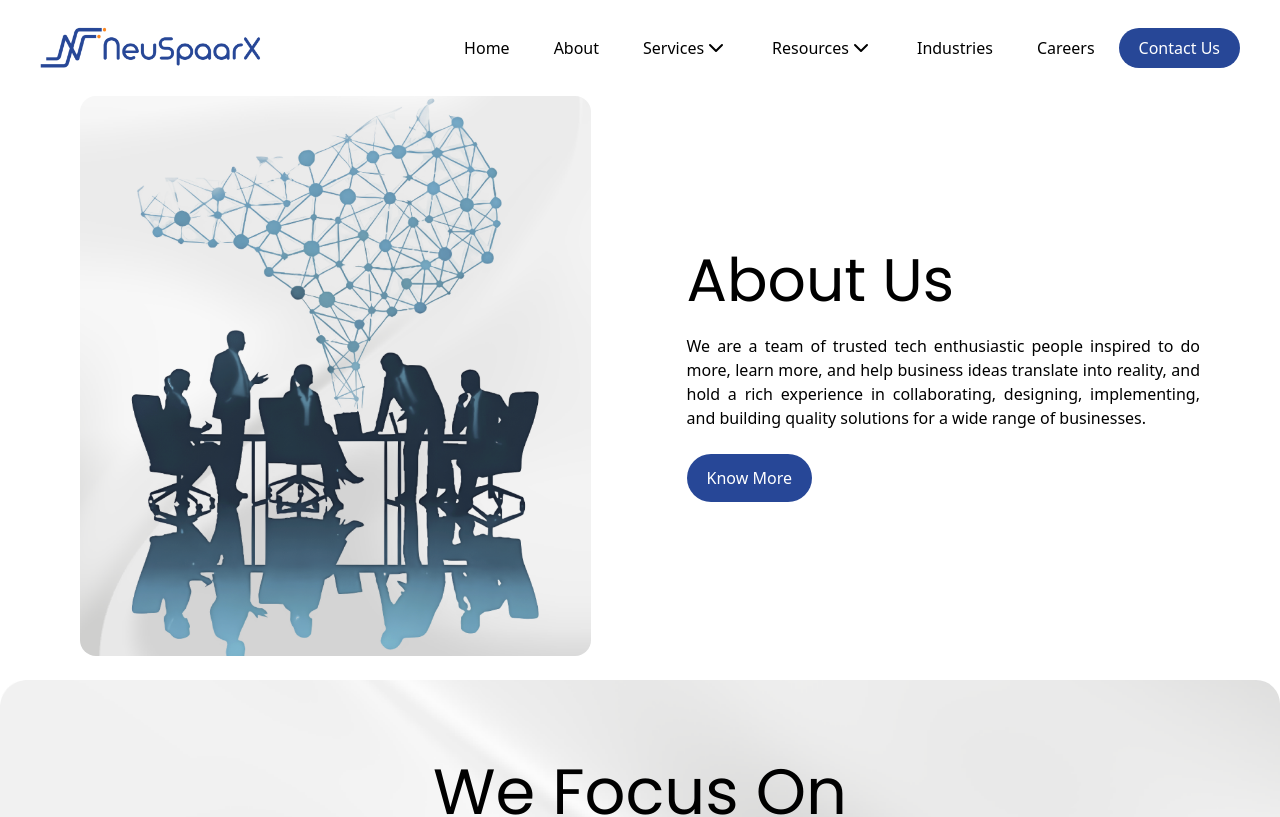
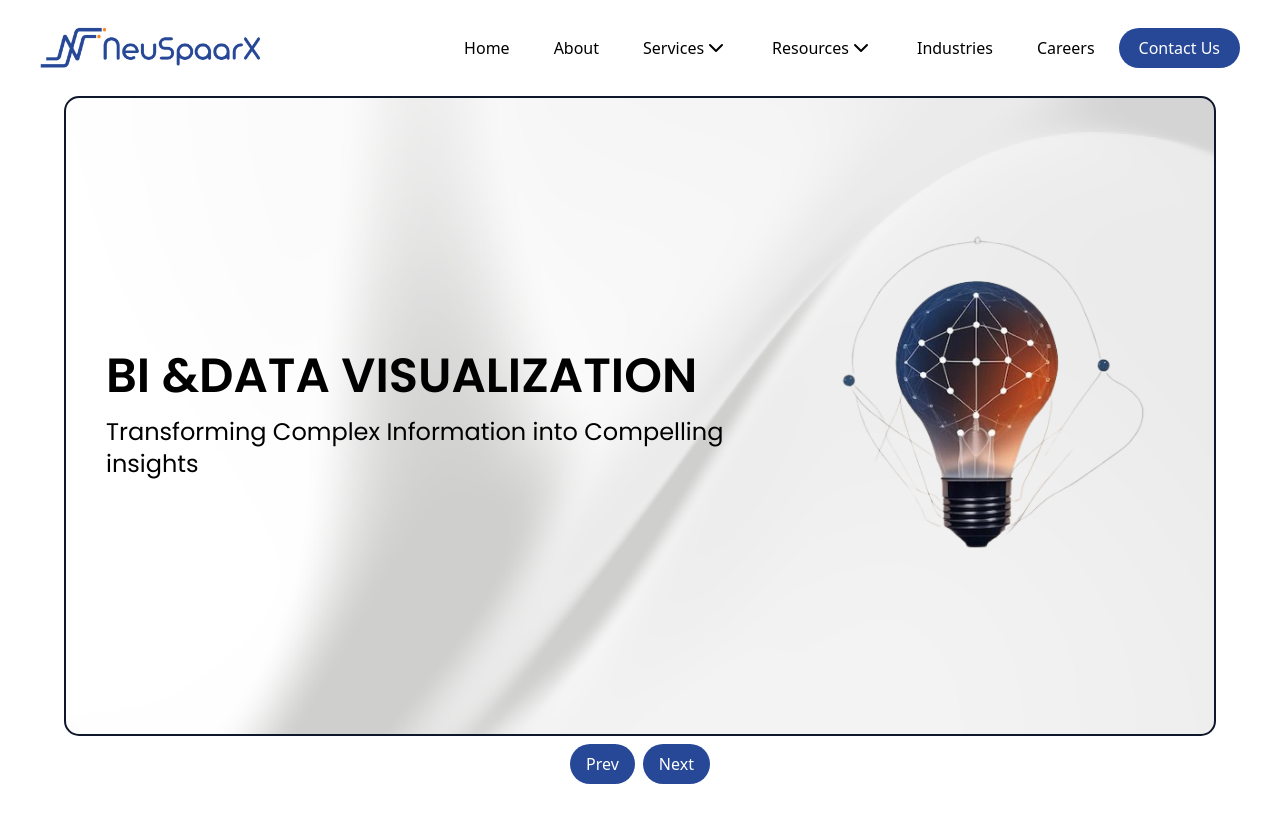
Before and after one commit to ajaykasturi/NeuSpaarX, a React (Vite) app in the folder frontend/: page / in a window 1280 px wide. Shown: the top 817 px of the page. Built offline with nearby package versions, Linux system fonts and the light colour scheme.

Commit message:
add corousel

```diff
--- a/frontend/package.json
+++ b/frontend/package.json
@@ -14,10 +14,13 @@
     "@emotion/styled": "^11.13.0",
     "@mui/icons-material": "^5.16.6",
     "@mui/material": "^5.16.6",
+    "embla-carousel-autoplay": "^8.1.8",
+    "embla-carousel-react": "^8.1.8",
     "lucide-react": "^0.419.0",
     "react": "^18.3.1",
     "react-dom": "^18.3.1",
-    "react-router-dom": "^6.26.0"
+    "react-router-dom": "^6.26.0",
+    "swiper": "^11.1.9"
   },
   "devDependencies": {
     "@types/react": "^18.3.3",
--- /dev/null
+++ b/frontend/src/components/Courosel/Carousel.jsx
@@ -0,0 +1,75 @@
+import React, { useEffect, useCallback } from "react";
+import useEmblaCarousel from "embla-carousel-react";
+import Autoplay from "embla-carousel-autoplay";
+import "./style.css";
+import aiHands from "../../assets/images/aihands2.png";
+import powerbi from "../../assets/images/powerBi.png";
+export default function Carousel() {
+  const [emblaRef, emblaApi] = useEmblaCarousel(
+    { loop: true, active: true, align: "center", axis: "x", slidesToScroll: 1 },
+    [Autoplay()]
+  );
+
+  useEffect(() => {
+    if (emblaApi) {
+      console.log(emblaApi.slideNodes()); // Access API
+    }
+  }, [emblaApi]);
+  const scrollPrev = useCallback(() => {
+    if (emblaApi) emblaApi.scrollPrev();
+  }, [emblaApi]);
+
+  const scrollNext = useCallback(() => {
+    if (emblaApi) emblaApi.scrollNext();
+  }, [emblaApi]);
+  return (
+    <div className="mx-16 mb-12 flex flex-col gap-y-2">
+      <div class="w-full overflow-hidden" ref={emblaRef}>
+        <div class="flex w-full  gap-x-2 h-[40rem]">
+          <div class="w-full flex flex-col items-center bg-mainBgImg bg-cover bg-no-repeat rounded-[0.9375rem] [flex:0_0_100%] border-2 border-slate-50">
+            <div className="flex items-center justify-end gap-x-8 self-stretch grow">
+              <div className="text-9xl pl-10 font-light">
+                Unleash the <br /> Power of{" "}
+                <span className="font-black">AI</span>{" "}
+              </div>
+              <div className="h-[35rem]">
+                <img src={aiHands} className="h-full w-full object-cover" />
+              </div>
+            </div>
+          </div>
+          <div class="flex justify-center gap-6 px-10 items-center w-full bg-mainBgImg bg-cover bg-no-repeat rounded-[0.9375rem] [flex:0_0_100%] border-2 border-slate-900">
+            <div className="flex flex-col gap-y-4">
+              <div className="font-Poppins text-5xl font-semibold">
+                BI &DATA VISUALIZATION
+              </div>
+              <div className="font-Poppins text-2xl font-normal">
+                Transforming Complex Information into Compelling insights
+              </div>
+            </div>
+            <div className="">
+              {" "}
+              <img src={powerbi} className="h-full w-full object-cover" />
+            </div>
+          </div>
+          <div class="w-full  border-2 border-slate-900 p-8 [flex:0_0_100%] mr-2">
+            Slide 3
+          </div>
+        </div>
+      </div>
+      <div className="flex justify-center gap-x-2">
+        <button
+          className=" bg-companycolor hover:opacity-90 text-white px-4 py-2 rounded-full"
+          onClick={scrollPrev}
+        >
+          Prev
+        </button>
+        <button
+          className=" bg-companycolor hover:opacity-90 text-white px-4 py-2 rounded-full"
+          onClick={scrollNext}
+        >
+          Next
+        </button>
+      </div>
+    </div>
+  );
+}
--- /dev/null
+++ b/frontend/src/components/Courosel/style.css
@@ -0,0 +1,13 @@
+.embla__viewport {
+  overflow: hidden;
+}
+.embla__container {
+  display: flex;
+}
+
+.embla__slide {
+  flex: 0 0 100%;
+  min-width: 0;
+  border: 1px solid black;
+  padding: 20px;
+}
--- a/frontend/src/components/Services/Card.jsx
+++ b/frontend/src/components/Services/Card.jsx
@@ -2,7 +2,7 @@ import React from "react";
 import CallMadeIcon from "@mui/icons-material/CallMade";
 function Card({ card }) {
   return (
-    <div className="flex flex-col items-center gap-y-8 px-11 py-8 w-[23rem] h-[23rem] rounded-[6.25rem] gradient-border relative">
+    <div className="flex flex-col items-center gap-y-8 px-11 py-8 w-[23rem] h-[23rem] rounded-[6.25rem] gradient-border relative cursor-pointer">
       <div className="rounded-full size-20 bg-white border-[1px] border-slate-300"></div>
       <div className="flex flex-col items-center gap-y-3">
         <div className="font-Poppins text-2xl font-semibold">{card.title}</div>
--- a/frontend/src/layout/Layout.jsx
+++ b/frontend/src/layout/Layout.jsx
@@ -6,10 +6,13 @@ import WeFocusOn from "../components/WeFocusOn/WeFocusOn";
 import AboutUs from "../components/AboutUs/AboutUs";
 import Card from "../components/Services/Card";
 import Services from "../components/Services/Services";
+import Carousel from "../components/Courosel/Carousel";
+
 function Layout() {
   return (
     <div className="flex flex-col min-h-screen">
       <Navbar />
+      <Carousel />
       <AboutUs />
       <WeFocusOn />
       <Services />
--- a/frontend/tailwind.config.js
+++ b/frontend/tailwind.config.js
@@ -17,6 +17,7 @@ export default {
         borderImg:
           "linear-gradient(white, rgb(255, 255, 255)) padding-box, linear-gradient(to right,rgba(255, 255, 255, 1),rgba(39, 71, 151, 1))border-box",
         servicesBg: "url('./src/assets/images/services-bg.png')",
+        mainBgImg: "url('./src/assets/images/bgimg.png')",
       },
       keyframes: {
         slide: {
```
Also changed, not shown: frontend/src/assets/images/powerBi.png (added), 1 other file (tests, documents, lock files or other folders).
